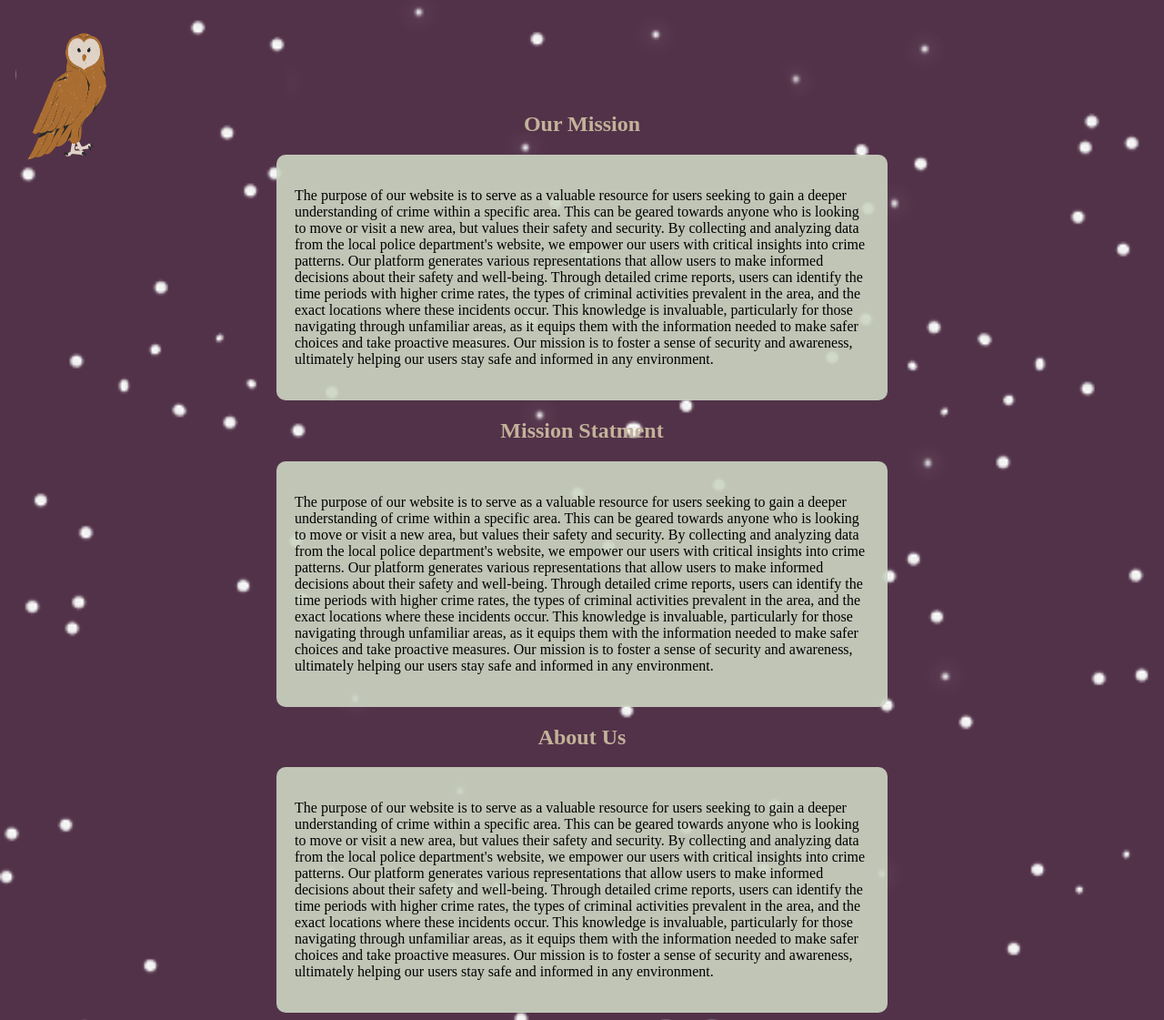
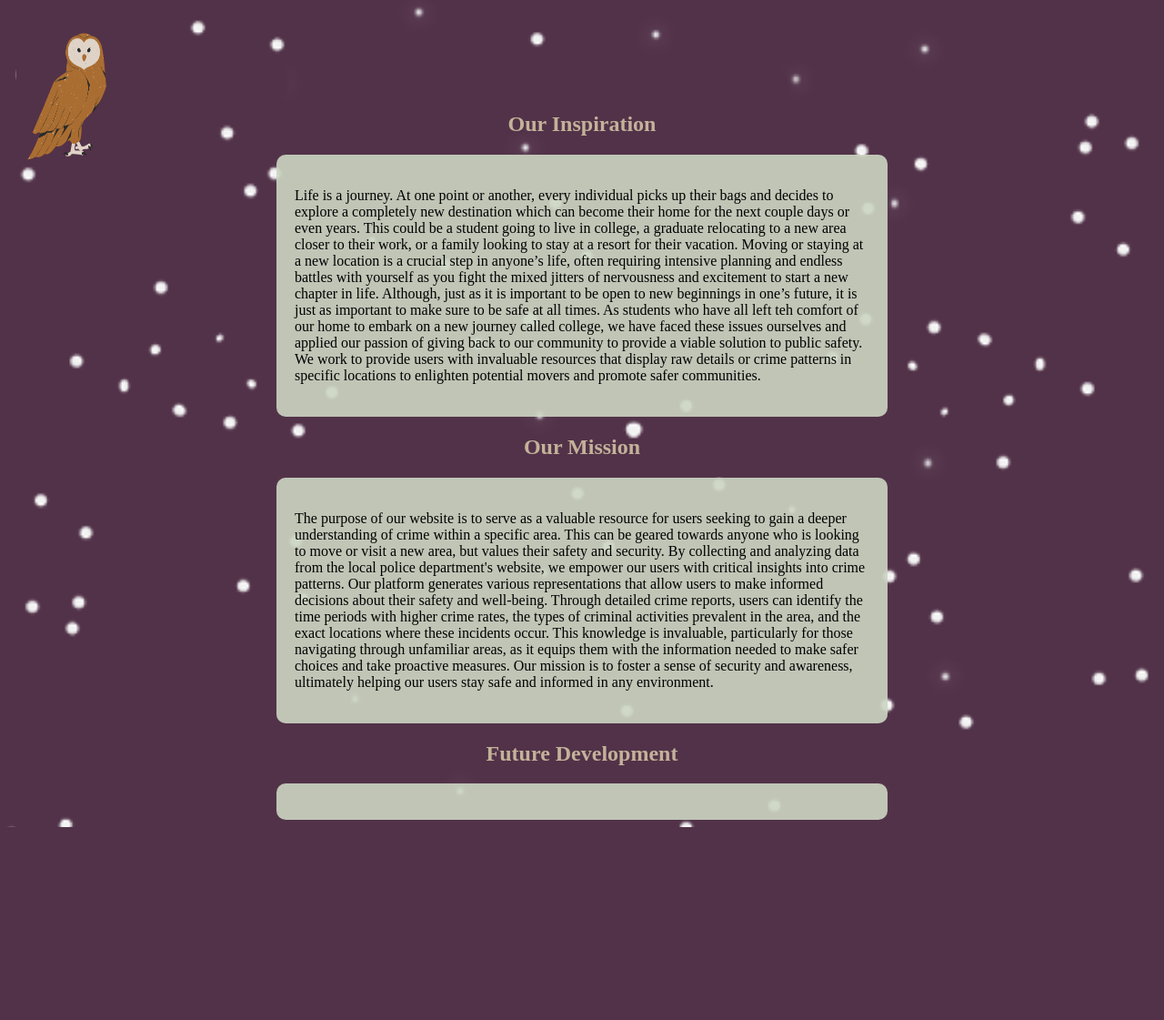
Before and after one commit to lasya1522/Technica2023, a Flask app: page / in a window 1280 px wide. Shown: the part 228-1349 px from the top of the page at 91% size. After the commit the page ends 1137 px from the top, so only its background shows below. Run offline with Flask 3, Linux system fonts and the light colour scheme.

Commit message:
Added text

```diff
--- a/flask_app/templates/index.html
+++ b/flask_app/templates/index.html
@@ -22,18 +22,18 @@
 </h1>
 
 <body>
-    <h2><center>Our Mission</center> </h2>
+    <h2><center>Our Inspiration</center> </h2>
+    <div class="text-container">
+     <p>Life is a journey. At one point or another, every individual picks up their bags and decides to explore a completely new destination which can become their home for the next couple days or even years. This could be a student going to live in college, a graduate relocating to a new area closer to their work, or a family looking to stay at a resort for their vacation. Moving or staying at a new location is a crucial step in anyone’s life, often requiring intensive planning and endless battles with yourself as you fight the mixed jitters of nervousness and excitement to start a new chapter in life. Although, just as it is important to be open to new beginnings in one’s future, it is just as important to make sure to be safe at all times. As students who have all left teh comfort of our home to embark on a new journey called college, we have faced these issues ourselves and applied our passion of giving back to our community to provide a viable solution to public safety. We work to provide users with invaluable resources that display raw details or crime patterns in specific locations to enlighten potential movers and promote safer communities.</p>
+
+    </div>
+
+    <h2><center>Our Mission</center></h2>
     <div class="text-container">
         <p>The purpose of our website is to serve as a valuable resource for users seeking to gain a deeper understanding of crime within a specific area. This can be geared towards anyone who is looking to move or visit a new area, but values their safety and security. By collecting and analyzing data from the local police department's website, we empower our users with critical insights into crime patterns. Our platform generates various representations that allow users to make informed decisions about their safety and well-being. Through detailed crime reports, users can identify the time periods with higher crime rates, the types of criminal activities prevalent in the area, and the exact locations where these incidents occur. This knowledge is invaluable, particularly for those navigating through unfamiliar areas, as it equips them with the information needed to make safer choices and take proactive measures. Our mission is to foster a sense of security and awareness, ultimately helping our users stay safe and informed in any environment.
     </div>
-
-    <h2><center>Mission Statment</center></h2>
+    <h2><center>Future Development</center></h2>
     <div class="text-container">
-        <p>The purpose of our website is to serve as a valuable resource for users seeking to gain a deeper understanding of crime within a specific area. This can be geared towards anyone who is looking to move or visit a new area, but values their safety and security. By collecting and analyzing data from the local police department's website, we empower our users with critical insights into crime patterns. Our platform generates various representations that allow users to make informed decisions about their safety and well-being. Through detailed crime reports, users can identify the time periods with higher crime rates, the types of criminal activities prevalent in the area, and the exact locations where these incidents occur. This knowledge is invaluable, particularly for those navigating through unfamiliar areas, as it equips them with the information needed to make safer choices and take proactive measures. Our mission is to foster a sense of security and awareness, ultimately helping our users stay safe and informed in any environment.
-    </div>
-    <h2><center>About Us</center></h2>
-    <div class="text-container">
-        <p>The purpose of our website is to serve as a valuable resource for users seeking to gain a deeper understanding of crime within a specific area. This can be geared towards anyone who is looking to move or visit a new area, but values their safety and security. By collecting and analyzing data from the local police department's website, we empower our users with critical insights into crime patterns. Our platform generates various representations that allow users to make informed decisions about their safety and well-being. Through detailed crime reports, users can identify the time periods with higher crime rates, the types of criminal activities prevalent in the area, and the exact locations where these incidents occur. This knowledge is invaluable, particularly for those navigating through unfamiliar areas, as it equips them with the information needed to make safer choices and take proactive measures. Our mission is to foster a sense of security and awareness, ultimately helping our users stay safe and informed in any environment.
     </div>
 </body>
 {% endblock %}
```
